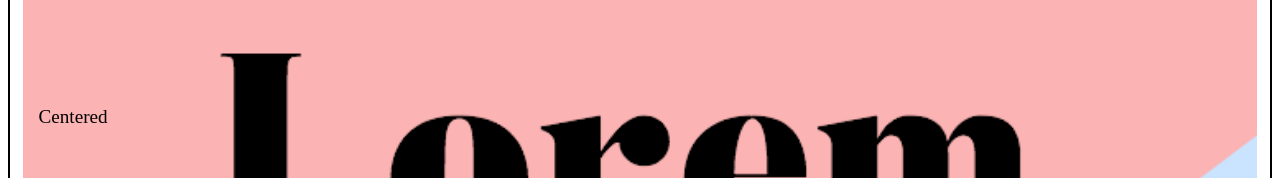
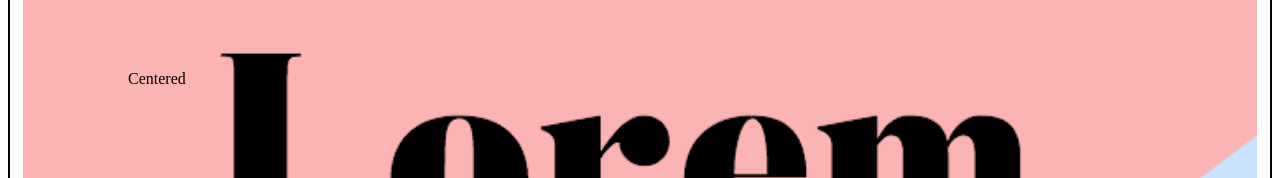
Before and after one commit to MartinGue/MartinGue.github.io, a plain HTML site: page Vr3/index.html in a window 1280 px wide. Shown: the part 208-386 px from the top of the page. Drawn offline with Linux system fonts and the light colour scheme.

Commit message:
adjusted text

```diff
--- a/Vr3/style.css
+++ b/Vr3/style.css
@@ -77,10 +77,10 @@ a {
   }
 
 .centered {
-    font-size: 1.5vw;
+    font-size:100%;
     position: absolute;
-    bottom: 58%;
-    left:3%;
+    bottom: 63%;
+    left:10%;
   }
 
   /* .header_image {
```
